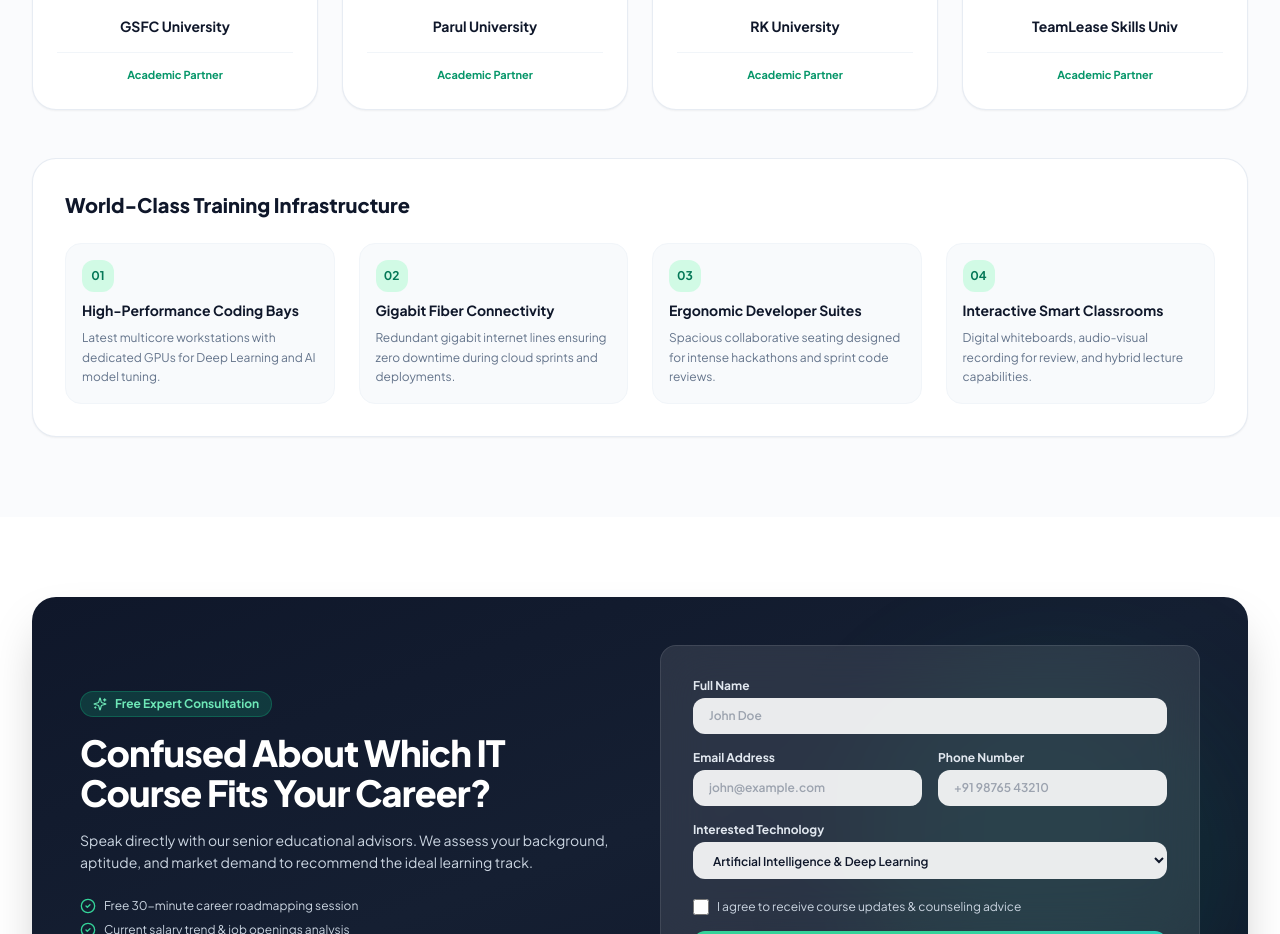
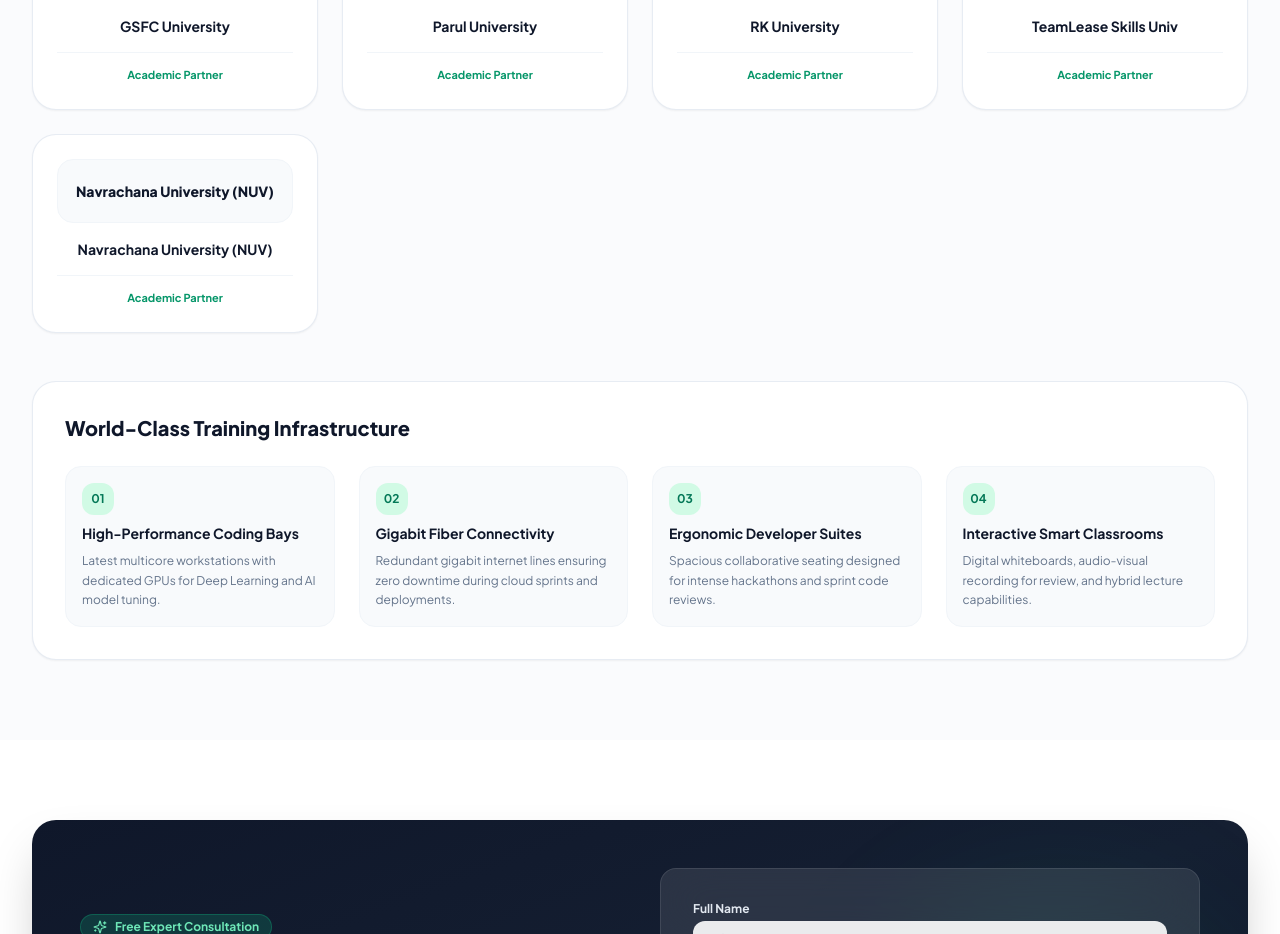
Before and after one commit to Miles2075/mamotechnolabs-main, a React (Vite) app: page / in a window 1280 px wide. Shown: the part 3980-4914 px from the top of the page. Built offline with nearby package versions, Linux system fonts and the light colour scheme.

Commit message:
Add Navrachana University to academic collaborations cards

```diff
--- a/src/data/universitiesData.ts
+++ b/src/data/universitiesData.ts
@@ -24,6 +24,11 @@ export const universityPartners: UniversityTieUp[] = [
     name: 'TeamLease Skills Univ',
     badge: 'Academic Partner',
     img: 'https://www.vtechlabs.com/wp-content/uploads/2026/05/University-1.jpg'
+  },
+  {
+    name: 'Navrachana University (NUV)',
+    badge: 'Academic Partner',
+    img: ''
   }
 ];
 
```
